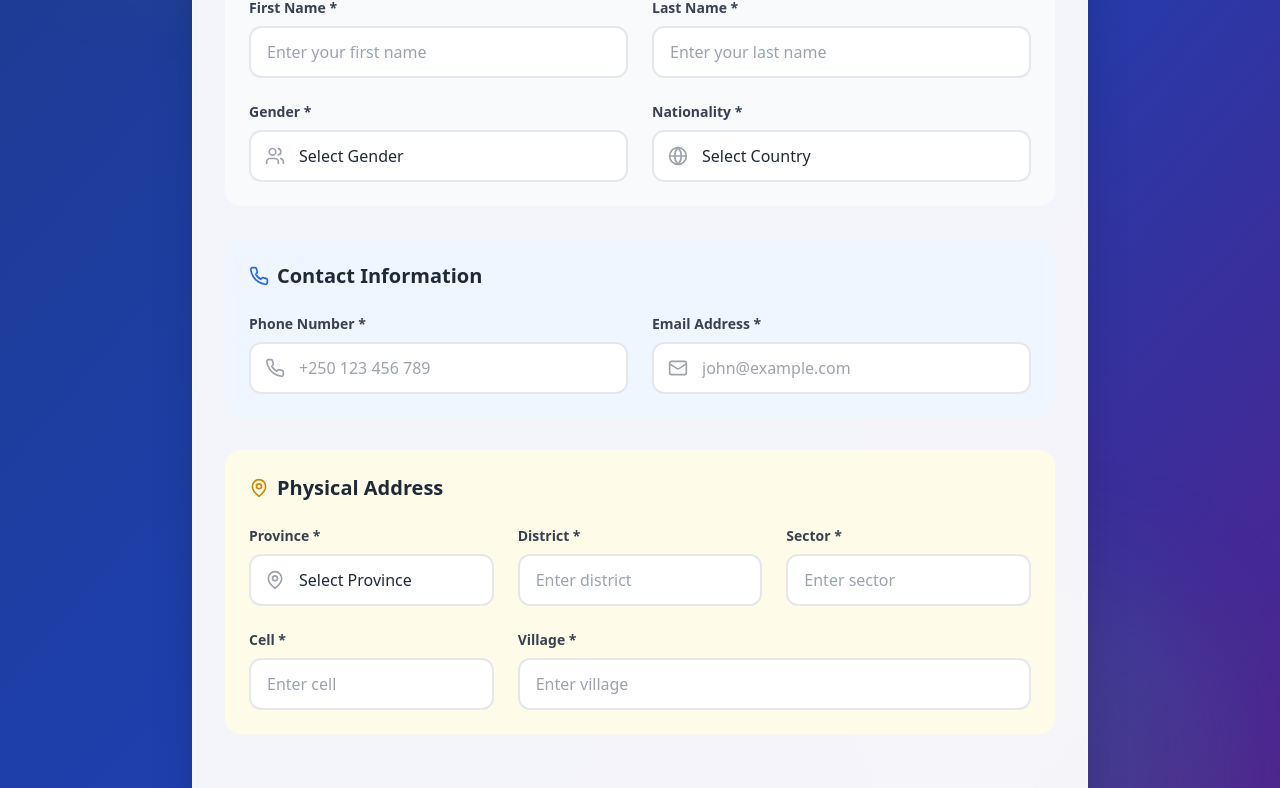
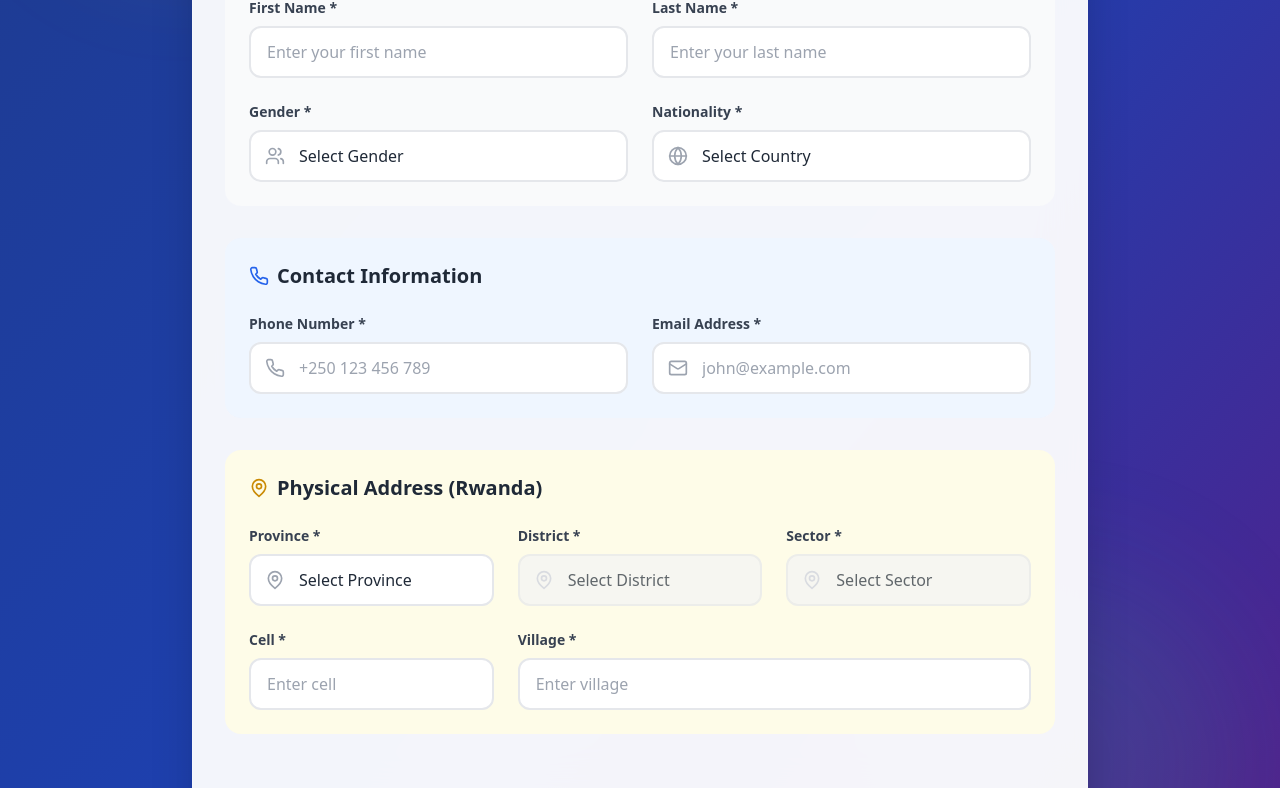
Before and after one commit to Guy1-cmd/Source-of-Deliverance, a React (Vite) app: page /register in a window 1280 px wide. Shown: the part 419-1207 px from the top of the page. Built offline with nearby package versions, Linux system fonts and the light colour scheme.

Commit message:
Update Registration Form with Rwanda Administrative Divisions

```diff
--- a/src/pages/Register.tsx
+++ b/src/pages/Register.tsx
@@ -48,17 +48,77 @@ const Register = () => {
     'Uruguay', 'Uzbekistan', 'Vanuatu', 'Vatican City', 'Venezuela', 'Vietnam', 'Yemen', 'Zambia', 'Zimbabwe'
   ];
 
-  // Rwanda provinces (as example - can be adapted for other countries)
-  const provinces = [
-    'Kigali City', 'Eastern Province', 'Northern Province', 'Southern Province', 'Western Province'
-  ];
+  // Rwanda administrative divisions
+  const rwandaData = {
+    'Kigali City': {
+      'Gasabo': ['Bumbogo', 'Gatsata', 'Jali', 'Gikomero', 'Gisozi', 'Jabana', 'Kinyinya', 'Ndera', 'Nduba', 'Rusororo', 'Rutunga', 'Kacyiru', 'Kimihurura', 'Kimisagara', 'Remera'],
+      'Kicukiro': ['Gahanga', 'Gatenga', 'Gikondo', 'Kagarama', 'Kanombe', 'Kicukiro', 'Kigarama', 'Masaka', 'Niboye', 'Nyarugunga'],
+      'Nyarugenge': ['Gitega', 'Kanyinya', 'Kigali', 'Kimisagara', 'Mageragere', 'Muhima', 'Nyakabanda', 'Nyamirambo', 'Nyarugenge', 'Rwezamenyo']
+    },
+    'Eastern Province': {
+      'Bugesera': ['Gashora', 'Juru', 'Kamabuye', 'Ntarama', 'Mayange', 'Musenyi', 'Mwogo', 'Ngeruka', 'Nyamata', 'Nyarugenge', 'Rilima', 'Ruhuha', 'Rweru', 'Shyara', 'Shyorongi'],
+      'Gatsibo': ['Gasange', 'Gatsibo', 'Gitoki', 'Kageyo', 'Kiramuruzi', 'Kiziguro', 'Muhura', 'Murambi', 'Ngarama', 'Nyagihanga', 'Remera', 'Rugarama', 'Rwimbogo'],
+      'Kayonza': ['Gahini', 'Kabare', 'Kabarondo', 'Mukarange', 'Murama', 'Murundi', 'Mwiri', 'Ndego', 'Nyamirama', 'Rukara', 'Ruramira', 'Rwinkwavu'],
+      'Kirehe': ['Gatore', 'Kigarama', 'Kigina', 'Kirehe', 'Mahama', 'Mpanga', 'Musaza', 'Mushikiri', 'Nasho', 'Nyamugali', 'Nyarubuye'],
+      'Ngoma': ['Gashanda', 'Jarama', 'Karembo', 'Kazo', 'Mugesera', 'Murama', 'Mutenderi', 'Remera', 'Rukira', 'Rukumberi', 'Sake', 'Zaza'],
+      'Nyagatare': ['Gatunda', 'Karangazi', 'Katabagemu', 'Kiyombe', 'Matimba', 'Mimuli', 'Mukama', 'Musheri', 'Nyagatare', 'Rukomo', 'Rwempasha', 'Rwimiyaga', 'Tabagwe'],
+      'Rwamagana': ['Fumbwe', 'Gahengeri', 'Gishari', 'Karenge', 'Kigabiro', 'Muhazi', 'Munyaga', 'Munyiginya', 'Musha', 'Muyumbu', 'Mwulire', 'Nzige', 'Rubona', 'Rwamagana']
+    },
+    'Northern Province': {
+      'Burera': ['Bungwe', 'Butaro', 'Cyanika', 'Cyeru', 'Gahunga', 'Gatebe', 'Gitovu', 'Kagogo', 'Kinoni', 'Kinyababa', 'Kivuye', 'Nemba', 'Rugarama', 'Rugendabari', 'Ruhunde', 'Rusarabuye', 'Rwerere'],
+      'Gakenke': ['Busengo', 'Coko', 'Cyabingo', 'Gakenke', 'Gashenyi', 'Mugunga', 'Janja', 'Kamubuga', 'Karambo', 'Kivuruga', 'Mataba', 'Minazi', 'Muhondo', 'Muyongwe', 'Muzo', 'Nemba', 'Ruli', 'Rusasa', 'Rushashi'],
+      'Gicumbi': ['Bukure', 'Bwisige', 'Byumba', 'Cyumba', 'Gicumbi', 'Kaniga', 'Manyagiro', 'Miyove', 'Kageyo', 'Mukarange', 'Muko', 'Mutete', 'Nyamiyaga', 'Nyankenke', 'Rubaya', 'Rukomo', 'Rushaki', 'Rutare', 'Ruvune', 'Rwamiko', 'Shangasha'],
+      'Musanze': ['Busogo', 'Cyuve', 'Gacaca', 'Gashaki', 'Gataraga', 'Kimonyi', 'Kinigi', 'Muhoza', 'Muko', 'Musanze', 'Nkotsi', 'Nyange', 'Remera', 'Rwaza', 'Shingiro'],
+      'Rulindo': ['Base', 'Burega', 'Bushoki', 'Buyoga', 'Cyinzuzi', 'Cyungo', 'Kinihira', 'Kisaro', 'Masoro', 'Mbogo', 'Murambi', 'Ngoma', 'Ntarabana', 'Rukozo', 'Rusiga', 'Shyorongi', 'Tumba']
+    },
+    'Southern Province': {
+      'Gisagara': ['Gikonko', 'Gishubi', 'Kansi', 'Kibirizi', 'Kigembe', 'Mamba', 'Muganza', 'Mugombwa', 'Mukindo', 'Ndora', 'Nyanza', 'Save'],
+      'Huye': ['Gishamvu', 'Karama', 'Kigoma', 'Kinazi', 'Maraba', 'Mbazi', 'Mukura', 'Ngoma', 'Ruhashya', 'Rusatira', 'Rwaniro', 'Simbi', 'Tumba'],
+      'Kamonyi': ['Gacurabwenge', 'Karama', 'Kayenzi', 'Kayumbu', 'Mugina', 'Musambira', 'Nyamiyaga', 'Nyarubaka', 'Runda', 'Rugalika', 'Ruzo', 'Sholi'],
+      'Muhanga': ['Cyeza', 'Kabacuzi', 'Kibangu', 'Kiyumba', 'Muhanga', 'Mukura', 'Mushishiro', 'Nyabinoni', 'Nyamabuye', 'Nyarubaka', 'Rongi', 'Rugendabari'],
+      'Nyamagabe': ['Buruhukiro', 'Cyanika', 'Gasaka', 'Gatare', 'Kaduha', 'Kamegeri', 'Kibirizi', 'Kibumbwe', 'Kitabi', 'Mbazi', 'Mugano', 'Musange', 'Musebeya', 'Mushubi', 'Nkomane', 'Tare', 'Uwinkingi'],
+      'Nyanza': ['Busasamana', 'Busoro', 'Cyabakamyi', 'Kibirizi', 'Kigoma', 'Mukingo', 'Muyira', 'Ntyazo', 'Nyagisozi', 'Rwabicuma'],
+      'Nyaruguru': ['Cyahinda', 'Gatare', 'Kibeho', 'Kibumbwe', 'Kivu', 'Mata', 'Munini', 'Ngera', 'Ngoma', 'Nyabimata', 'Nyagisozi', 'Ruheru', 'Rusenge'],
+      'Ruhango': ['Bweramana', 'Byimana', 'Kabagari', 'Kinazi', 'Kinihira', 'Mbuye', 'Muhanga', 'Ntongwe', 'Ruhango']
+    },
+    'Western Province': {
+      'Karongi': ['Bwishyura', 'Gashari', 'Gishyita', 'Gisovu', 'Gitesi', 'Murambi', 'Mutuntu', 'Rugabano', 'Ruganda', 'Rwankuba'],
+      'Ngororero': ['Bwira', 'Gatumba', 'Hindiro', 'Kabaya', 'Kageyo', 'Kavumu', 'Matyazo', 'Muhanda', 'Muhororo', 'Ndaro', 'Ngororero', 'Nyange', 'Sovu'],
+      'Nyabihu': ['Bigogwe', 'Jenda', 'Jomba', 'Kabatwa', 'Karago', 'Kintobo', 'Mukamira', 'Muringa', 'Rambura', 'Rugera', 'Rurembo', 'Shyira'],
+      'Nyamasheke': ['Bushekeri', 'Bushenge', 'Cyato', 'Gihombo', 'Kagano', 'Kanjongo', 'Karambi', 'Karengera', 'Kirimbi', 'Macuba', 'Mahembe', 'Nyabitekeri', 'Rangiro', 'Ruharambuga', 'Shangi'],
+      'Rubavu': ['Bugeshi', 'Busasamana', 'Cyanzarwe', 'Gisenyi', 'Kanama', 'Kanzenze', 'Mudende', 'Nyakiliba', 'Nyamyumba', 'Rubavu', 'Rugerero'],
+      'Rusizi': ['Butare', 'Bugarama', 'Gashonga', 'Giheke', 'Gihundwe', 'Gitambi', 'Kamembe', 'Muganza', 'Mururu', 'Nkanka', 'Nkombo', 'Nyakabuye', 'Nyakarenzo', 'Rwimbogo'],
+      'Rutsiro': ['Boneza', 'Gihango', 'Kigeyo', 'Kivumu', 'Manihira', 'Mukura', 'Musasa', 'Mushonyi', 'Mushubati', 'Nyabirasi', 'Ruhango', 'Rusebeya']
+    }
+  };
+
+  const provinces = Object.keys(rwandaData);
+  const districts = formData.province ? Object.keys(rwandaData[formData.province] || {}) : [];
+  const sectors = formData.province && formData.district ? rwandaData[formData.province]?.[formData.district] || [] : [];
 
   const handleInputChange = (e: React.ChangeEvent<HTMLInputElement | HTMLSelectElement>) => {
     const { name, value } = e.target;
+
+    // Reset dependent fields when parent changes
+    if (name === 'province') {
+      setFormData(prev => ({
+        ...prev,
+        [name]: value,
+        district: '',
+        sector: ''
+      }));
+    } else if (name === 'district') {
+      setFormData(prev => ({
+        ...prev,
+        [name]: value,
+        sector: ''
+      }));
+    } else {
       setFormData(prev => ({
         ...prev,
         [name]: value
       }));
+    }
   };
 
   const handleSubmit = (e: React.FormEvent) => {
@@ -268,7 +328,7 @@ const Register = () => {
                 <div className="bg-yellow-50 rounded-2xl p-6">
                   <h4 className="text-xl font-bold text-gray-800 mb-6 flex items-center">
                     <MapPin className="w-5 h-5 mr-2 text-yellow-600" />
-                    Physical Address
+                    Physical Address (Rwanda)
                   </h4>
 
                   <div className="grid md:grid-cols-2 lg:grid-cols-3 gap-6">
@@ -302,16 +362,25 @@ const Register = () => {
                       <label htmlFor="district" className="block text-sm font-semibold text-gray-700">
                         District *
                       </label>
-                      <input
-                        type="text"
+                      <div className="relative">
+                        <MapPin className="absolute left-4 top-1/2 transform -translate-y-1/2 text-gray-400 w-5 h-5" />
+                        <select
                           id="district"
                           name="district"
                           required
                           value={formData.district}
                           onChange={handleInputChange}
-                        className="w-full px-4 py-3 border-2 border-gray-200 rounded-xl focus:ring-4 focus:ring-yellow-500/20 focus:border-yellow-500 transition-all duration-200 bg-white text-gray-800 placeholder-gray-400"
-                        placeholder="Enter district"
-                      />
+                          disabled={!formData.province}
+                          className="w-full pl-12 pr-4 py-3 border-2 border-gray-200 rounded-xl focus:ring-4 focus:ring-yellow-500/20 focus:border-yellow-500 transition-all duration-200 bg-white text-gray-800 appearance-none disabled:bg-gray-100 disabled:cursor-not-allowed"
+                        >
+                          <option value="">Select District</option>
+                          {districts.map((district) => (
+                            <option key={district} value={district}>
+                              {district}
+                            </option>
+                          ))}
+                        </select>
+                      </div>
                     </div>
 
                     {/* Sector */}
@@ -319,16 +388,25 @@ const Register = () => {
                       <label htmlFor="sector" className="block text-sm font-semibold text-gray-700">
                         Sector *
                       </label>
-                      <input
-                        type="text"
+                      <div className="relative">
+                        <MapPin className="absolute left-4 top-1/2 transform -translate-y-1/2 text-gray-400 w-5 h-5" />
+                        <select
                           id="sector"
                           name="sector"
                           required
                           value={formData.sector}
                           onChange={handleInputChange}
-                        className="w-full px-4 py-3 border-2 border-gray-200 rounded-xl focus:ring-4 focus:ring-yellow-500/20 focus:border-yellow-500 transition-all duration-200 bg-white text-gray-800 placeholder-gray-400"
-                        placeholder="Enter sector"
-                      />
+                          disabled={!formData.district}
+                          className="w-full pl-12 pr-4 py-3 border-2 border-gray-200 rounded-xl focus:ring-4 focus:ring-yellow-500/20 focus:border-yellow-500 transition-all duration-200 bg-white text-gray-800 appearance-none disabled:bg-gray-100 disabled:cursor-not-allowed"
+                        >
+                          <option value="">Select Sector</option>
+                          {sectors.map((sector) => (
+                            <option key={sector} value={sector}>
+                              {sector}
+                            </option>
+                          ))}
+                        </select>
+                      </div>
                     </div>
 
                     {/* Cell */}
```
Lines whose indentation alone changed are shown as unchanged.
